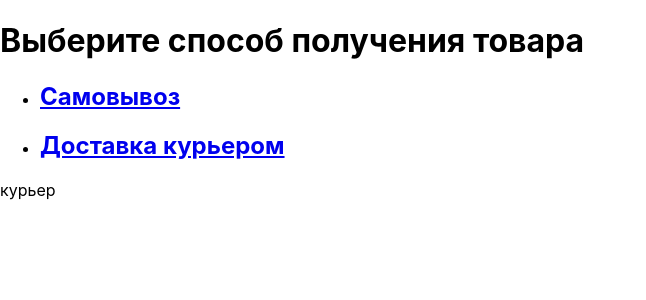
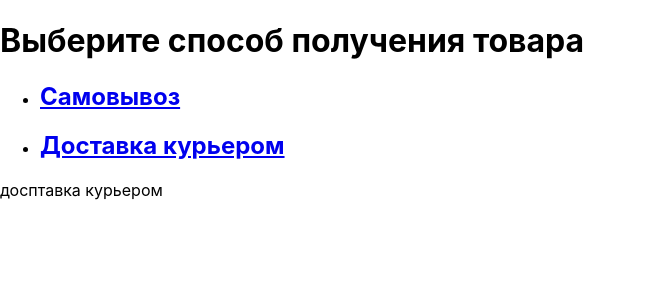
Before and after one commit to eich47/receiving-products, a React (Create React App) app: page /delivery-by-courier in a window 1280 px wide. Shown: the top 300 px of the page, without its empty margins (0-646 px from the left). Built offline with nearby package versions, Linux system fonts and the light colour scheme.

Commit message:
добавил компонент для доставки и самовывоза

```diff
--- a/src/App.js
+++ b/src/App.js
@@ -2,6 +2,8 @@ import React from 'react'
 import './App.css'
 import {BrowserRouter, Link, Route, Switch} from 'react-router-dom'
 import Choice from './component/Сhoice'
+import Delivery from './component/Delivery'
+import PickUp from './component/PickUp'
 
 function App() {
   return (
@@ -22,9 +24,11 @@ function App() {
         </ul>
         <Switch>
           <Route exact path="/">
-            самовывоз
+            <PickUp />
           </Route>
-          <Route path="/delivery-by-courier">курьер</Route>
+          <Route path="/delivery-by-courier">
+            <Delivery />
+          </Route>
           <Route path="*">404</Route>
         </Switch>
       </BrowserRouter>
--- /dev/null
+++ b/src/component/Delivery.jsx
@@ -0,0 +1,7 @@
+import React from 'react'
+
+const Delivery = () => {
+  return <div>досптавка курьером</div>
+}
+
+export default Delivery
--- /dev/null
+++ b/src/component/PickUp.jsx
@@ -0,0 +1,7 @@
+import React from 'react'
+
+const PickUp = () => {
+  return <div>самовывоз</div>
+}
+
+export default PickUp
```
